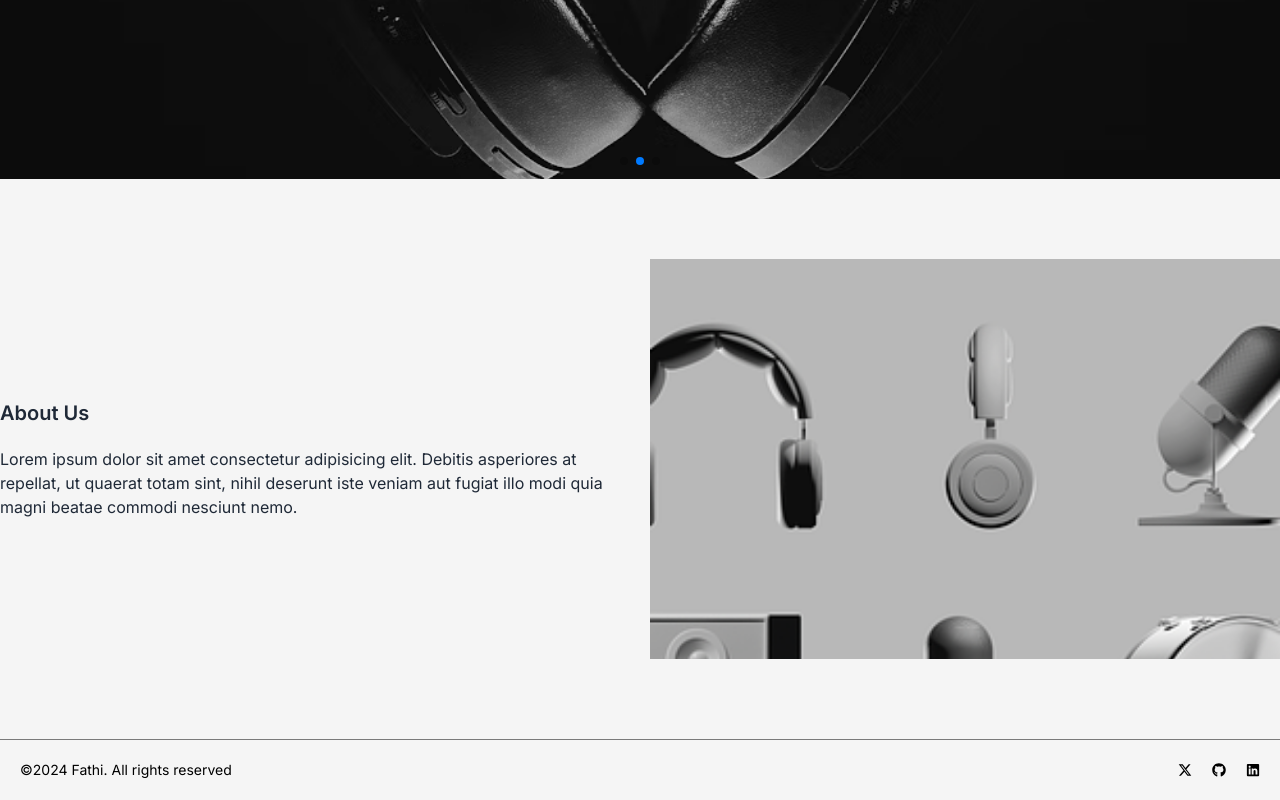
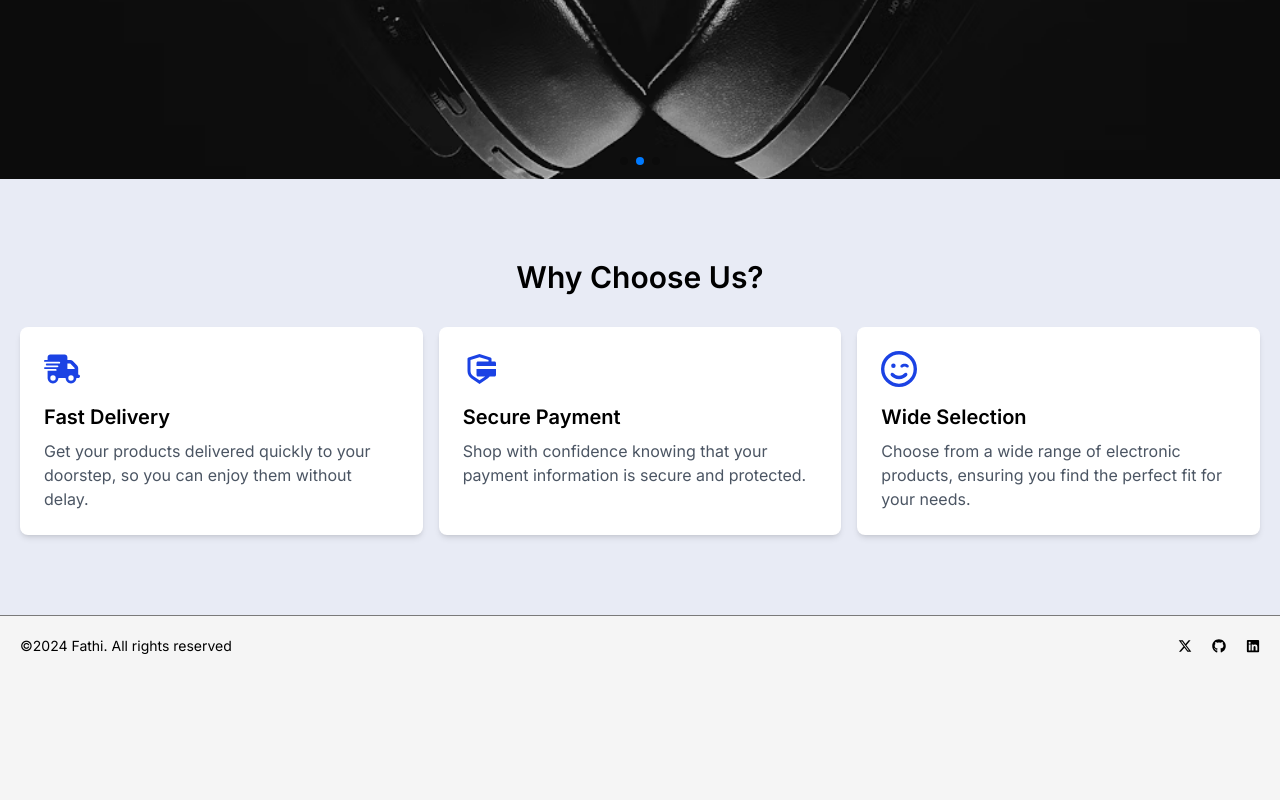
Before and after one commit to c-blaq/ecommerce-seamlesspos, a Next.js app: page / in a window 1280 px wide. Shown: the part 621-1421 px from the top of the page. After the commit the page ends 1297 px from the top, so only its background shows below. Built offline with nearby package versions, Linux system fonts and the light colour scheme.

Commit message:
style: benefits section

```diff
--- a/src/app/page.tsx
+++ b/src/app/page.tsx
@@ -1,13 +1,55 @@
 import AboutUS from "@/components/home/About";
 import Hero from "@/components/home/Hero";
+import { FaRegFaceSmileWink, FaTruckFast } from "react-icons/fa6";
+import { RiSecurePaymentFill } from "react-icons/ri";
 
 export default function Home() {
   return (
     <>
       <Hero />
-      <div className="max-w-screen-2xl mx-auto">
-        <AboutUS />
-      </div>
+
+      <section className="bg-primary/[0.06] py-10 md:py-20">
+        <div className="max-w-screen-2xl mx-auto">
+          <h2 className="text-3xl font-semibold text-center mb-8">
+            Why Choose Us?
+          </h2>
+          <div className="grid grid-cols-1 sm:grid-cols-2 md:grid-cols-3 gap-4 px-5">
+            <div className="bg-white p-6 rounded-lg shadow-md flex flex-col">
+              <div className="text-2xl md:text-4xl text-primary mb-4">
+                <FaTruckFast />
+              </div>
+              <h3 className="text-xl font-semibold mb-2">Fast Delivery</h3>
+              <p className="text-gray-600">
+                Get your products delivered quickly to your doorstep, so you can
+                enjoy them without delay.
+              </p>
+            </div>
+
+            <div className="bg-white p-6 rounded-lg shadow-md flex flex-col">
+              <div className="text-2xl md:text-4xl text-primary mb-4">
+                <RiSecurePaymentFill />
+              </div>
+              <h3 className="text-xl font-semibold mb-2">Secure Payment</h3>
+              <p className="text-gray-600">
+                Shop with confidence knowing that your payment information is
+                secure and protected.
+              </p>
+            </div>
+            <div className="bg-white p-6 rounded-lg shadow-md flex flex-col">
+              <div className="text-2xl md:text-4xl text-primary mb-4">
+                <FaRegFaceSmileWink />
+              </div>
+              <h3 className="text-xl font-semibold mb-2">Wide Selection</h3>
+              <p className="text-gray-600">
+                Choose from a wide range of electronic products, ensuring you
+                find the perfect fit for your needs.
+              </p>
+            </div>
+          </div>
+        </div>
+      </section>
+
+      {/* <AboutUS /> */}
     </>
   );
 }
--- a/src/components/home/About.tsx
+++ b/src/components/home/About.tsx
@@ -4,7 +4,7 @@ import Image from "next/image";
 const AboutUS = () => {
   return (
     <div className="py-10 md:py-20">
-      <div className="flex gap-5 items-center flex-col-reverse sm:flex-row">
+      <div className="flex gap-5 items-center flex-col-reverse sm:flex-row max-w-screen-2xl mx-auto">
         <div className="flex-1 text-textBlack">
           <h2 className="text-xl font-semibold mb-3 sm:mb-5">About Us</h2>
           <p className="text-sm md:text-base">
```
